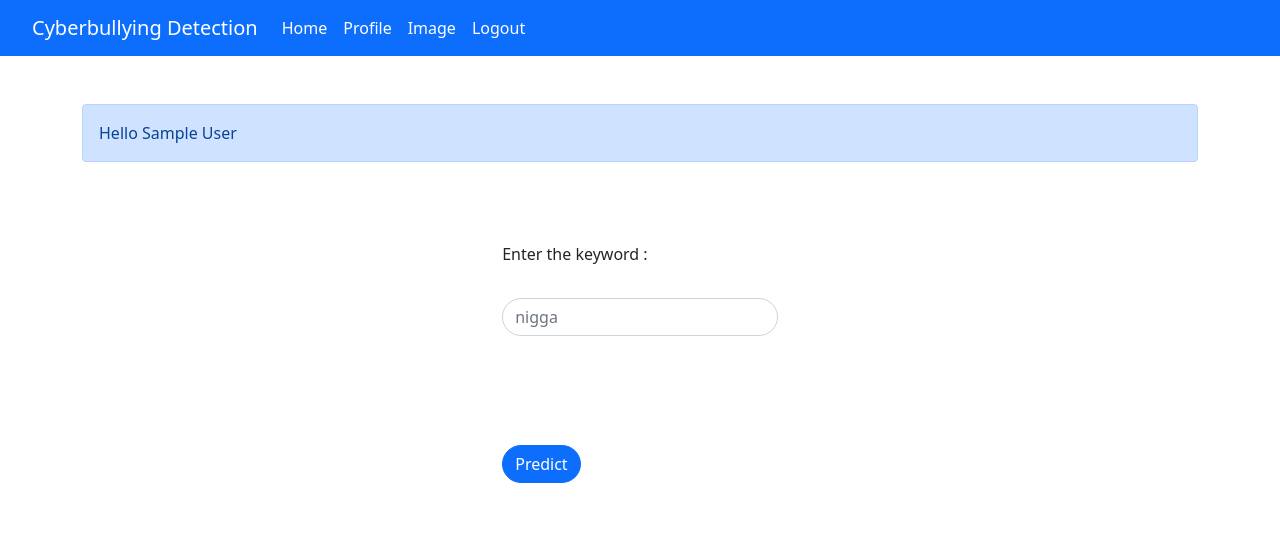
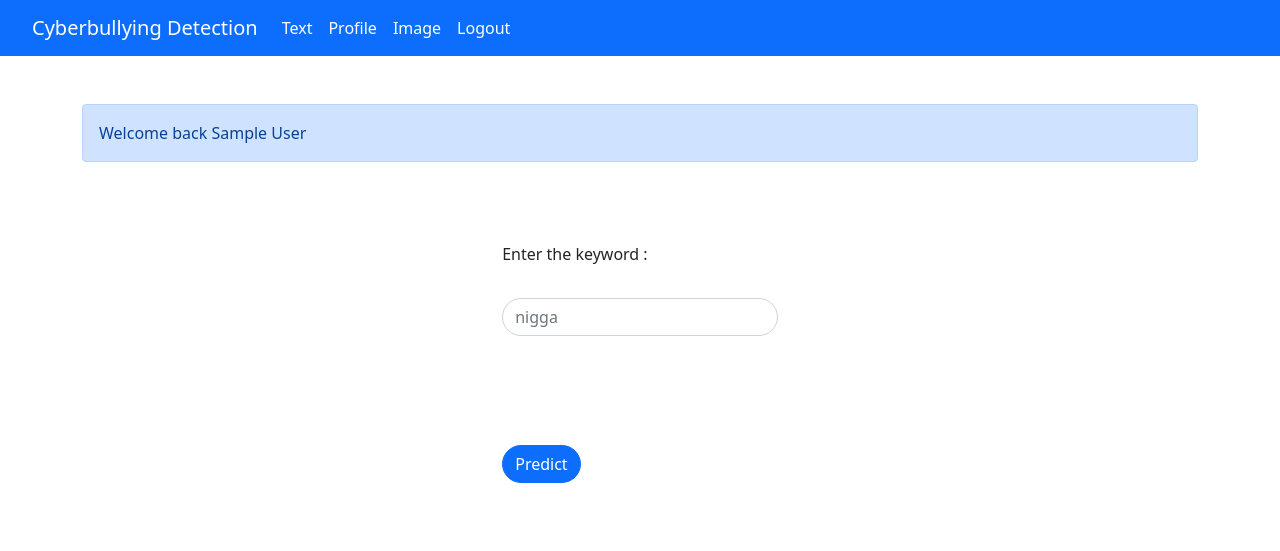
Before and after one commit to shreedhar37/cyberbullying_detection, a Flask app: page /home in a window 1280 px wide. Shown: the top 551 px of the page. Run offline with Flask 2, Linux system fonts and the light colour scheme; the visitor is signed in with stand-in values (Sample User, id 1); some libraries are stand-ins or nearby versions.

Commit message:
home changed to text

```diff
--- a/templates/home.html
+++ b/templates/home.html
@@ -1,6 +1,6 @@
 {% extends 'layout.html' %}
 
-{% block title %}Home{% endblock %}
+{% block title %}Text{% endblock %}
 
 {% block content %}
 
@@ -8,7 +8,7 @@
 <div class="container">
     <br>
     <br>
-    <div class="alert alert-primary" role="alert"> Hello {{ session['NAME'] }} </div>
+    <div class="alert alert-primary" role="alert"> Welcome back {{ session['NAME'] }} </div>
 
     <br><br>
 
--- a/templates/layout.html
+++ b/templates/layout.html
@@ -35,7 +35,7 @@
 				{% if session['UID'] %}
 
 				<li class="nav-item active">
-					<a class="nav-link active" href="{{ url_for('home')}}">Home</a>
+					<a class="nav-link active" href="{{ url_for('home')}}">Text</a>
 
 				</li>
 
```
